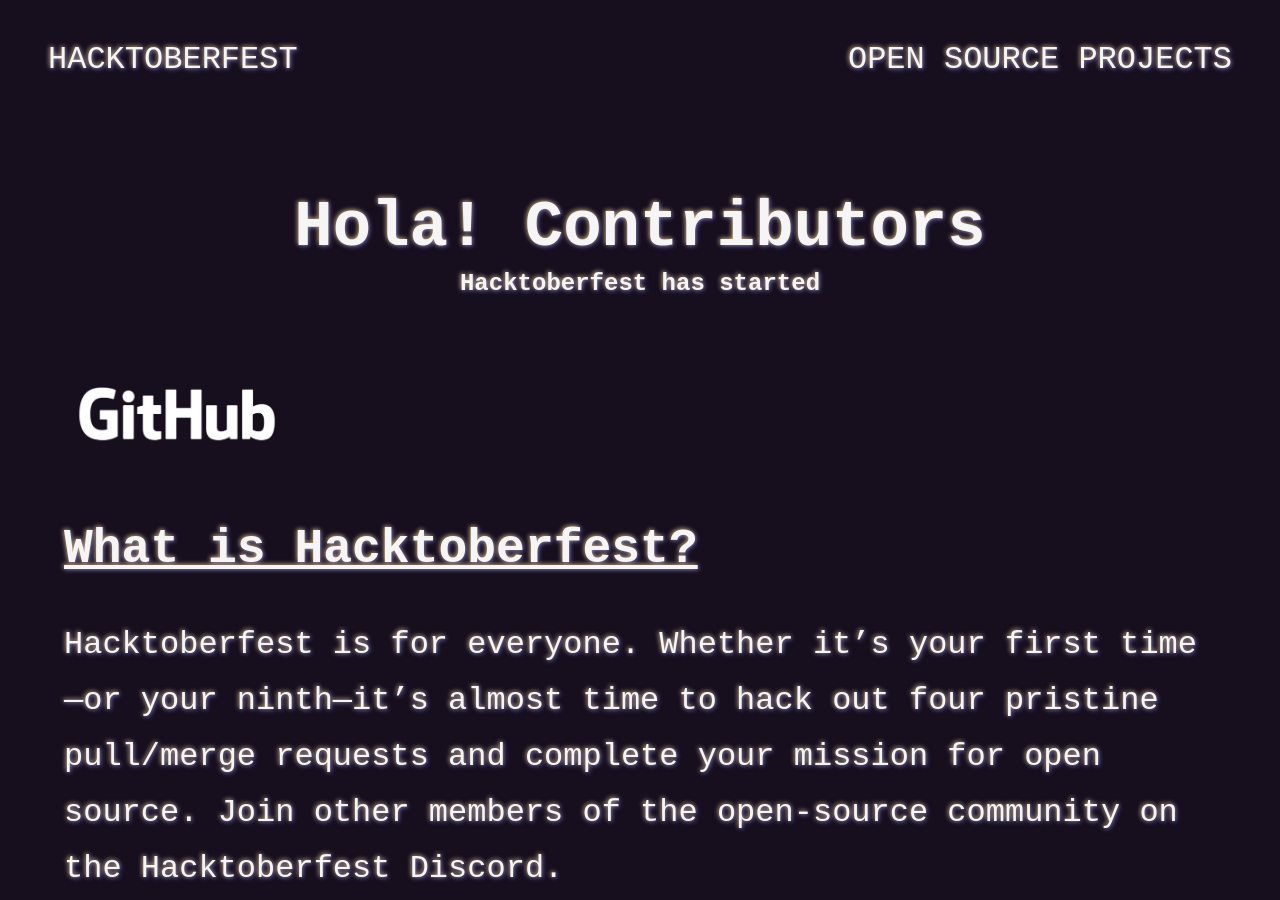
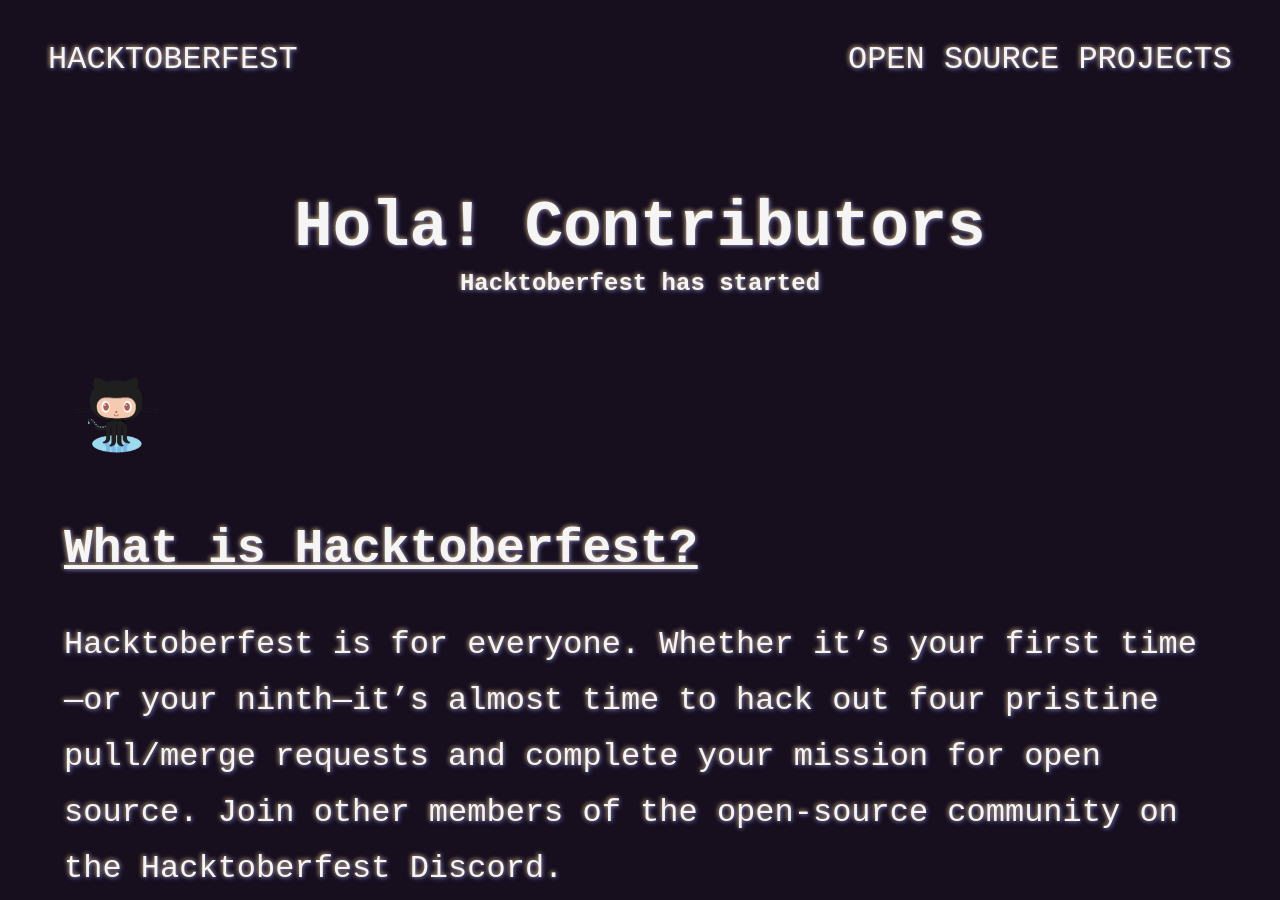
Before and after one commit to ElixirTechCommunity/StateYourName, a plain HTML site: page index.html in a window 1280 px wide. Shown: the top 900 px of the page. Drawn offline with Linux system fonts and the light colour scheme.

Commit message:
logo changed

```diff
--- a/index.html
+++ b/index.html
@@ -26,7 +26,7 @@
                 has started</h2>
         </section>
 
-        <img class="github-logo" src="assets/GitHub_Logo_White.png" alt="github-logo">
+        <img class="github-logo" src="assets/Capture.PNG" alt="github-logo">
         <section class="what">
             <h2 class="underline">What is Hacktoberfest?</h2>
             <p>Hacktoberfest is for everyone. Whether it’s your first time—or your ninth—it’s almost time to hack out
```
Also changed, not shown: assets/Capture.PNG (added).
